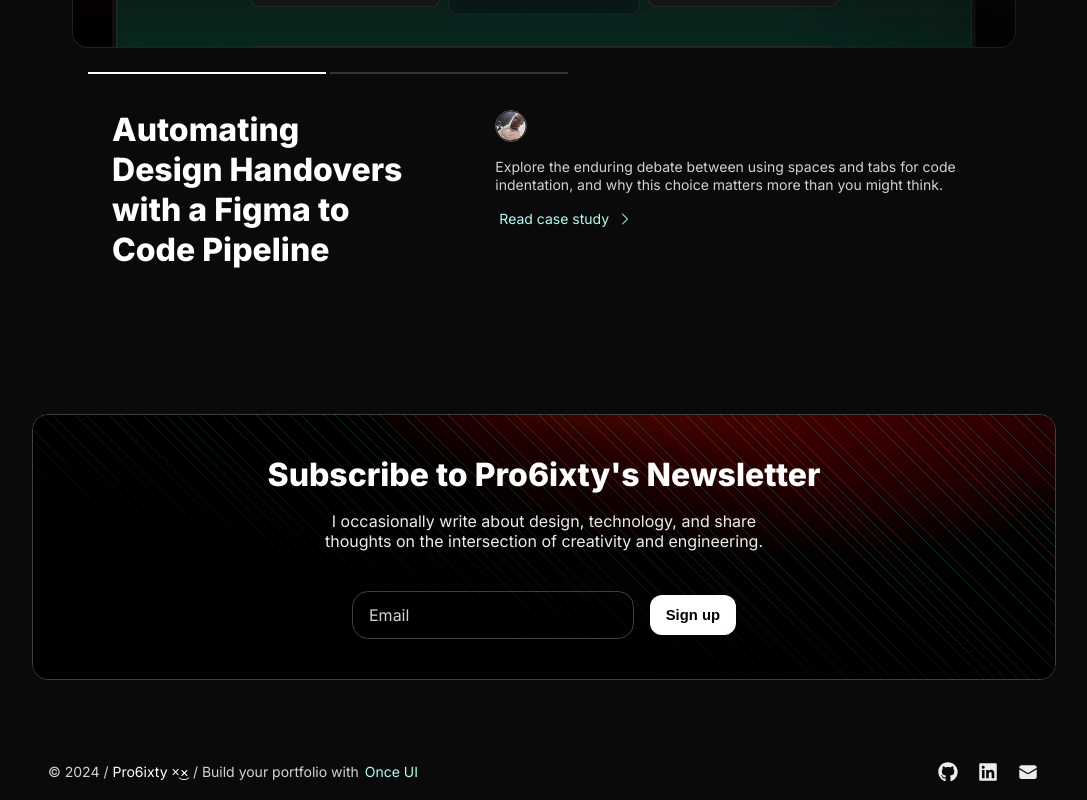
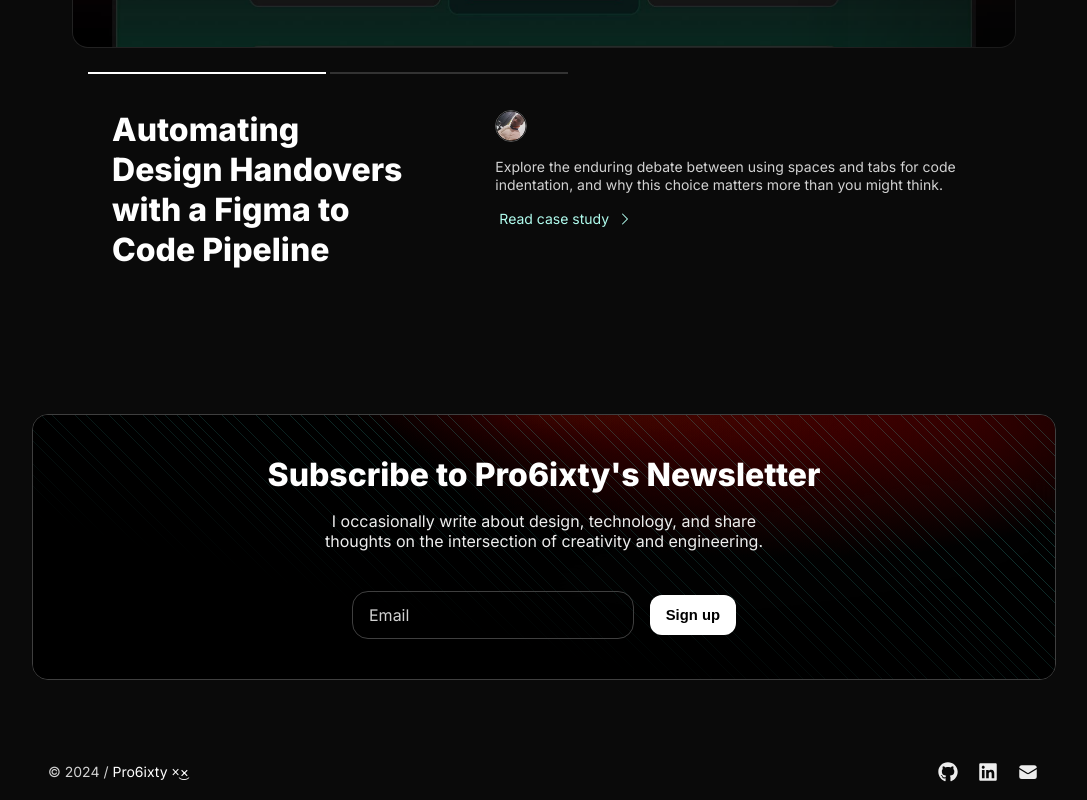
Before and after one commit to 6ix78/magic-portfolio-for-next-js, a Next.js app: page / in a window 1280 px wide. Shown: the part 2808-3608 px from the top of the page, without its empty margins (96-1183 px from the left). Built offline with nearby package versions, Linux system fonts and the light colour scheme.

Commit message:
Update Footer.tsx

```diff
--- a/src/app/components/Footer.tsx
+++ b/src/app/components/Footer.tsx
@@ -23,10 +23,7 @@
                     <Text paddingX="4">
                         {person.name}
                     </Text>
-                    <Text onBackground="neutral-weak">
-                        {/* Usage of this template requires attribution. Please don't remove the link to Once UI. */}
-                        / Build your portfolio with <SmartLink style={{marginLeft: '-0.125rem'}} href="https://once-ui.com/templates/magic-portfolio">Once UI</SmartLink>
-                    </Text>
+
                 </Text>
                 <Flex
                     gap="16">
```
